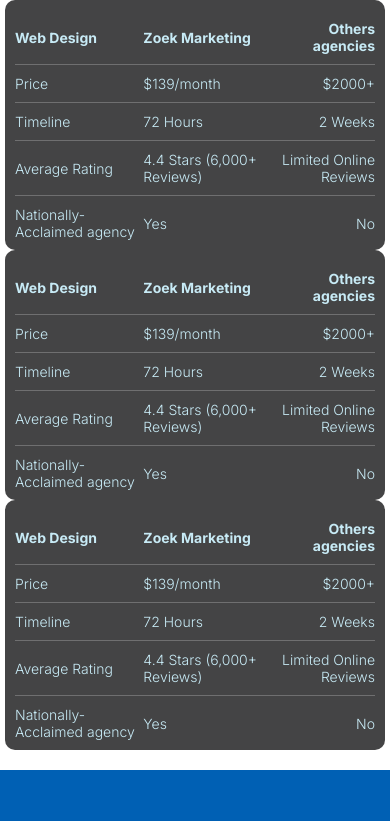
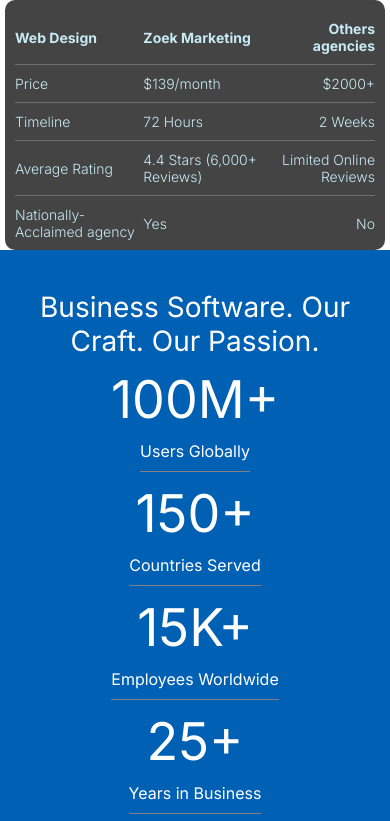
Before and after one commit to ashiqur-r-biplop/Site-Table, a plain HTML site: page index.html in a window 390 px wide. Shown: the top 821 px of the page. Drawn offline with Linux system fonts and the light colour scheme.

Commit message:
Added some code

```diff
--- a/index.html
+++ b/index.html
@@ -36,64 +36,7 @@
         </tr>
       </table>
     </section>
-    <section class="table-container">
-      <table>
-        <tr>
-          <td class="table-title">Web Design</td>
-          <td class="table-title">Zoek Marketing</td>
-          <td class="table-title end-text-align">Others agencies</td>
-        </tr>
-        <tr>
-          <td>Price</td>
-          <td class=" ">$139/month</td>
-          <td class="end-text-align">$2000+</td>
-        </tr>
-        <tr>
-          <td>Timeline</td>
-          <td class=" ">72 Hours</td>
-          <td class="end-text-align">2 Weeks</td>
-        </tr>
-        <tr>
-          <td>Average Rating</td>
-          <td class=" ">4.4 Stars (6,000+ Reviews)</td>
-          <td class="end-text-align">Limited Online Reviews</td>
-        </tr>
-        <tr>
-          <td>Nationally-Acclaimed agency</td>
-          <td class=" ">Yes</td>
-          <td class="end-text-align">No</td>
-        </tr>
-      </table>
-    </section>
-    <section class="table-container">
-      <table>
-        <tr>
-          <td class="table-title">Web Design</td>
-          <td class="table-title">Zoek Marketing</td>
-          <td class="table-title end-text-align">Others agencies</td>
-        </tr>
-        <tr>
-          <td>Price</td>
-          <td class=" ">$139/month</td>
-          <td class="end-text-align">$2000+</td>
-        </tr>
-        <tr>
-          <td>Timeline</td>
-          <td class=" ">72 Hours</td>
-          <td class="end-text-align">2 Weeks</td>
-        </tr>
-        <tr>
-          <td>Average Rating</td>
-          <td class=" ">4.4 Stars (6,000+ Reviews)</td>
-          <td class="end-text-align">Limited Online Reviews</td>
-        </tr>
-        <tr>
-          <td>Nationally-Acclaimed agency</td>
-          <td class=" ">Yes</td>
-          <td class="end-text-align">No</td>
-        </tr>
-      </table>
-    </section>
+
     <section class="Business-Software">
       <div class="Business-content">
         <div class="business-group">
--- a/style.css
+++ b/style.css
@@ -33,7 +33,7 @@
   border-bottom: none; /* Remove border from the last row */
   padding-bottom: 0px;
 }
-@media screen and (min-width: 0px) and (max-width: 580px) {
+/* @media screen and (min-width: 0px) and (max-width: 580px) {
   .table-container {
     margin: 0px 5px;
   }
@@ -44,7 +44,7 @@
   td {
     padding: 10px 0px;
   }
-}
+} */
 
 /* Business Software section style */
 .Business-content {
@@ -59,7 +59,7 @@
 .Business-Software {
   height: 100vh;
   position: relative;
-  background-color: #0060B4;
+  background-color: #0060b4;
 }
 
 .Business-Software::after {
@@ -78,38 +78,38 @@
 
 .business-group {
   width: 50%;
-  height: 100% ;
+  height: 100%;
   display: flex;
   flex-direction: column;
   justify-content: center;
 }
-.business-group-inner{
+.business-group-inner {
   display: flex;
   flex-direction: column;
   gap: 30px;
 }
-.business-group-inner>h1 {
+.business-group-inner > h1 {
   font-size: 52px;
   font-weight: 400;
 }
-.counters-box{
+.counters-box {
   display: flex;
   justify-content: space-between;
   align-items: center;
   width: 100%;
 }
-.counter-box{
+.counter-box {
   display: flex;
   justify-content: start;
   align-items: center;
   gap: 10px;
   width: 50%;
 }
-.counter{
+.counter {
   font-size: 52px;
   font-weight: 400;
 }
-.counter-label{
+.counter-label {
   padding-bottom: 10px;
   border-bottom: 1px solid gray;
 }
@@ -120,3 +120,53 @@
   font-size: 20px;
   color: white;
 }
+
+@media screen and (min-width: 0px) and (max-width: 580px) {
+  .table-container {
+    margin: 0px 5px;
+  }
+  table {
+    padding: 10px;
+    font-size: 14px;
+  }
+  td {
+    padding: 10px 0px;
+  }
+  .Business-content {
+    width: 100%;
+    height: 100%;
+  }
+  .Business-Software {
+    width: 100%;
+    height: 100%;
+    padding: 20px 20px;
+    text-align: center;
+  }
+  .business-group {
+    width: 100%;
+    height: 100%;
+  }
+  .Business-Software::after {
+    content: "";
+    display: none;
+  }
+  .business-group-inner{
+    gap: 10px;
+
+  }
+  .business-group-inner>h1{
+    font-size: 28px;
+  }
+  .counters-box{
+    flex-direction: column;
+    width: 100%;
+    gap: 10px;
+  }
+  .counter-box{
+    flex-direction: column;
+    width: 100%;
+  }
+  br{
+    display: none;
+  }
+}
```
Lines whose indentation alone changed are shown as unchanged.
